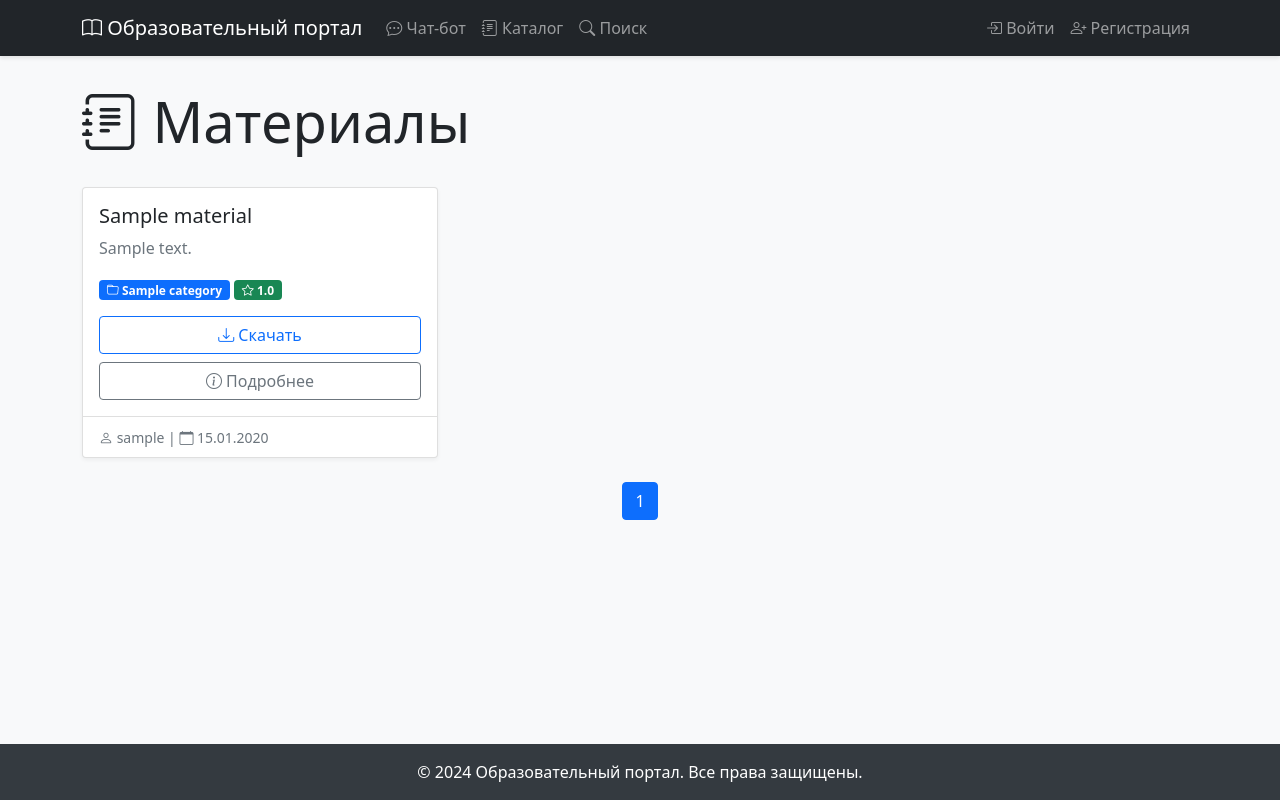
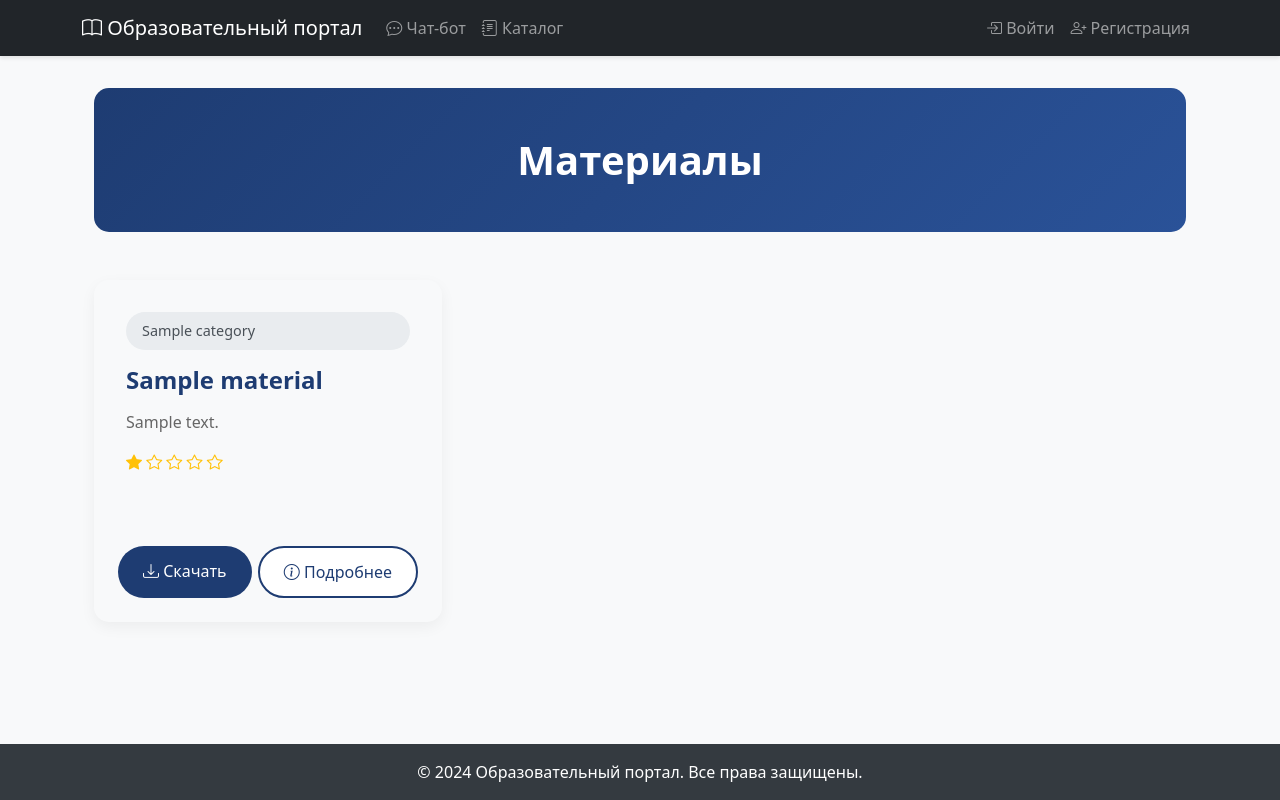
Before and after one commit to qwertyEg/hack_viribus, a Flask app: page /materials in a window 1280 px wide. Run offline with Flask 3, Linux system fonts and the light colour scheme; tables that the repository leaves empty hold one stand-in row (values such as "Sample post"); some libraries are stand-ins or nearby versions.

Commit message:
front_wout_grade

```diff
--- a/app/routes/material_routes.py
+++ b/app/routes/material_routes.py
@@ -2,11 +2,13 @@ from flask import Blueprint, render_template, redirect, url_for, flash, request,
 from flask_login import login_required, current_user
 from app.models.material import Material
 from app.models.rating import Rating
+from app.models.category import Category
 from app import db
 from app.forms.upload_form import UploadForm
 from app.forms.rating_form import RatingForm
 from app.services.drive_service import DriveService
 from werkzeug.utils import secure_filename
+from sqlalchemy import or_
 import os
 
 bp = Blueprint('material', __name__)
@@ -18,14 +20,26 @@ def index():
 @bp.route('/materials')
 def list():
     page = request.args.get('page', 1, type=int)
+    query = request.args.get('query', '')
     category_id = request.args.get('category_id', type=int)
-    query = Material.query.filter_by(status='approved')
+
+    materials_query = Material.query.filter_by(status='approved')
+
+    if query:
+        materials_query = materials_query.filter(
+            or_(
+                Material.title.ilike(f'%{query}%'),
+                Material.description.ilike(f'%{query}%')
+            )
+        )
 
     if category_id:
-        query = query.filter_by(category_id=category_id)
+        materials_query = materials_query.filter_by(category_id=category_id)
 
-    materials = query.paginate(page=page, per_page=10)
-    return render_template('materials/list.html', materials=materials)
+    materials = materials_query.paginate(page=page, per_page=9)
+    categories = Category.query.all()
+
+    return render_template('materials/list.html', materials=materials, categories=categories)
 
 @bp.route('/materials/<int:id>')
 def detail(id):
--- a/app/templates/base.html
+++ b/app/templates/base.html
@@ -79,11 +79,6 @@
                             <i class="bi bi-journal-text"></i> Каталог
                         </a>
                     </li>
-                    <li class="nav-item">
-                        <a class="nav-link" href="{{ url_for('search.search') }}">
-                            <i class="bi bi-search"></i> Поиск
-                        </a>
-                    </li>
                     {% if current_user.is_authenticated %}
                     <li class="nav-item">
                         <a class="nav-link" href="{{ url_for('material.upload') }}">
--- a/app/templates/materials/list.html
+++ b/app/templates/materials/list.html
@@ -2,65 +2,183 @@
 
 {% block title %}Материалы{% endblock %}
 
+{% block extra_css %}
+<style>
+    .materials-header {
+        background: linear-gradient(135deg, #1e3c72 0%, #2a5298 100%);
+        color: white;
+        padding: 3rem 0;
+        margin-bottom: 3rem;
+        border-radius: 15px;
+    }
+
+    .materials-title {
+        font-size: 2.5rem;
+        font-weight: 700;
+        margin: 0;
+    }
+
+    .material-card {
+        border: none;
+        border-radius: 15px;
+        box-shadow: 0 5px 15px rgba(0, 0, 0, 0.05);
+        transition: all 0.3s ease;
+        height: 100%;
+        display: flex;
+        flex-direction: column;
+    }
+
+    .material-card:hover {
+        transform: translateY(-5px);
+        box-shadow: 0 8px 25px rgba(0, 0, 0, 0.1);
+    }
+
+    .material-card .card-body {
+        padding: 2rem;
+        display: flex;
+        flex-direction: column;
+        flex-grow: 1;
+    }
+
+    .material-card .card-title {
+        font-size: 1.5rem;
+        font-weight: 600;
+        margin-bottom: 1rem;
+        color: #1e3c72;
+    }
+
+    .material-card .card-text {
+        color: #666;
+        flex-grow: 1;
+    }
+
+    .material-card .card-footer {
+        background: none;
+        border-top: none;
+        padding: 1.5rem;
+    }
+
+    .category-badge {
+        background: #e9ecef;
+        color: #495057;
+        padding: 0.5rem 1rem;
+        border-radius: 50px;
+        font-size: 0.9rem;
+        margin-bottom: 1rem;
+    }
+
+    .rating {
+        color: #ffc107;
+        margin-bottom: 1rem;
+    }
+
+    .btn-download {
+        background: #1e3c72;
+        color: white;
+        padding: 0.75rem 1.5rem;
+        border-radius: 50px;
+        font-weight: 500;
+        transition: all 0.3s ease;
+    }
+
+    .btn-download:hover {
+        background: #2a5298;
+        color: white;
+        transform: translateY(-2px);
+    }
+
+    .btn-details {
+        background: white;
+        color: #1e3c72;
+        border: 2px solid #1e3c72;
+        padding: 0.75rem 1.5rem;
+        border-radius: 50px;
+        font-weight: 500;
+        transition: all 0.3s ease;
+    }
+
+    .btn-details:hover {
+        background: #1e3c72;
+        color: white;
+        transform: translateY(-2px);
+    }
+
+    .pagination {
+        margin-top: 3rem;
+    }
+
+    .page-link {
+        color: #1e3c72;
+        border: none;
+        padding: 0.5rem 1rem;
+        margin: 0 0.25rem;
+        border-radius: 5px;
+    }
+
+    .page-item.active .page-link {
+        background: #1e3c72;
+        color: white;
+    }
+
+    .page-link:hover {
+        color: #2a5298;
+        background: #e9ecef;
+    }
+</style>
+{% endblock %}
+
 {% block content %}
-<div class="row mb-4">
-    <div class="col">
-        <h1 class="display-4">
-            <i class="bi bi-journal-text"></i> Материалы
-        </h1>
+<div class="container">
+    <div class="materials-header text-center">
+        <h1 class="materials-title">Материалы</h1>
     </div>
-    {% if current_user.is_authenticated %}
-    <div class="col-auto">
-        <a href="{{ url_for('material.upload') }}" class="btn btn-primary">
+
+    {% if current_user.is_authenticated and (current_user.is_admin() or current_user.is_moderator()) %}
+    <div class="text-center mb-4">
+        <a href="{{ url_for('material.upload') }}" class="btn btn-primary btn-lg">
             <i class="bi bi-upload"></i> Загрузить материал
         </a>
     </div>
     {% endif %}
+
+    <div class="row">
+        {% for material in materials.items %}
+        <div class="col-md-4 mb-4">
+            <div class="material-card">
+                <div class="card-body">
+                    <span class="category-badge">{{ material.category.name }}</span>
+                    <h5 class="card-title">{{ material.title }}</h5>
+                    <p class="card-text">{{ material.description }}</p>
+                    <div class="rating">
+                        {% for i in range(5) %}
+                        {% if i < material.average_rating() %} <i class="bi bi-star-fill"></i>
+                            {% else %}
+                            <i class="bi bi-star"></i>
+                            {% endif %}
+                            {% endfor %}
                     </div>
-
-{% if materials.items %}
-<div class="row row-cols-1 row-cols-md-2 row-cols-lg-3 g-4">
-    {% for material in materials.items %}
-    <div class="col">
-        <div class="card h-100">
-            <div class="card-body">
-                <h5 class="card-title">{{ material.title }}</h5>
-                <p class="card-text text-muted">{{ material.description }}</p>
-                <div class="mb-3">
-                    <span class="badge bg-primary">
-                        <i class="bi bi-folder"></i> {{ material.category.name }}
-                    </span>
-                    <span class="badge bg-success">
-                        <i class="bi bi-star"></i> {{ "%.1f"|format(material.average_rating()) }}
-                    </span>
                 </div>
-                <div class="d-grid gap-2">
-                    <a href="{{ material.file_url }}" class="btn btn-outline-primary" target="_blank">
+                <div class="card-footer">
+                    <div class="d-flex justify-content-between">
+                        <a href="{{ material.file_url }}" class="btn btn-download" target="_blank">
                             <i class="bi bi-download"></i> Скачать
                         </a>
-                    <a href="{{ url_for('material.detail', id=material.id) }}" class="btn btn-outline-secondary">
+                        <a href="{{ url_for('material.detail', id=material.id) }}" class="btn btn-details">
                             <i class="bi bi-info-circle"></i> Подробнее
                         </a>
                     </div>
-            </div>
-            <div class="card-footer bg-transparent">
-                <small class="text-muted">
-                    <i class="bi bi-person"></i> {{ material.author.username }} |
-                    <i class="bi bi-calendar"></i> {{ material.created_at.strftime('%d.%m.%Y') }}
-                </small>
                 </div>
             </div>
         </div>
         {% endfor %}
     </div>
 
-<nav aria-label="Page navigation" class="mt-4">
+    {% if materials.pages > 1 %}
+    <nav aria-label="Page navigation">
         <ul class="pagination justify-content-center">
             {% if materials.has_prev %}
             <li class="page-item">
-            <a class="page-link" href="{{ url_for('material.list', page=materials.prev_num) }}">
-                <i class="bi bi-chevron-left"></i> Предыдущая
-            </a>
+                <a class="page-link" href="{{ url_for('material.list', page=materials.prev_num) }}">Предыдущая</a>
             </li>
             {% endif %}
 
@@ -78,16 +196,11 @@
 
             {% if materials.has_next %}
             <li class="page-item">
-            <a class="page-link" href="{{ url_for('material.list', page=materials.next_num) }}">
-                Следующая <i class="bi bi-chevron-right"></i>
-            </a>
+                <a class="page-link" href="{{ url_for('material.list', page=materials.next_num) }}">Следующая</a>
             </li>
             {% endif %}
         </ul>
     </nav>
-{% else %}
-<div class="alert alert-info">
-    <i class="bi bi-info-circle"></i> Пока нет доступных материалов.
+    {% endif %}
 </div>
-{% endif %}
 {% endblock %}
```
Also changed, not shown: app/templates/materials/detail.html (+151 -42 lines), app/templates/materials/search.html (deleted, +0 -92 lines), init_db.py (+152 -3 lines), instance/app.db. Lines whose indentation alone changed are shown as unchanged.
